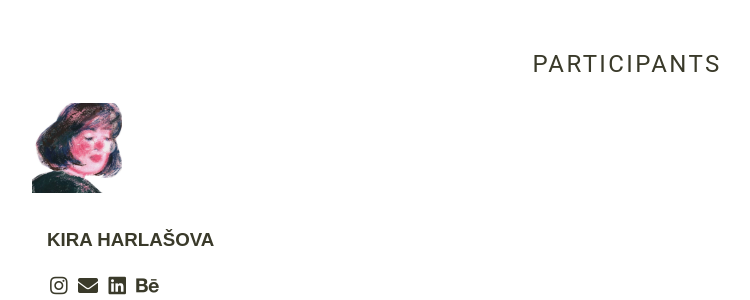
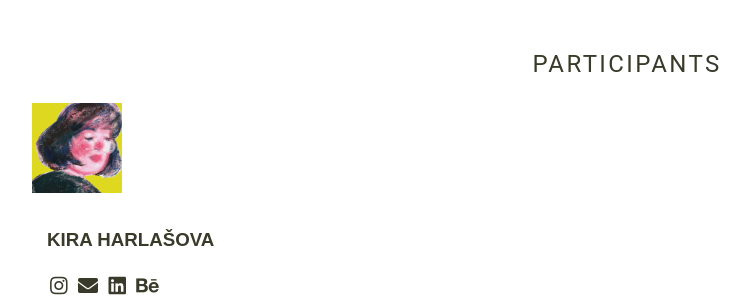
Before and after one commit to c0chonnet/teed, a Python web app: template templates/index.html in a window 1280 px wide. Shown: the part 1124-1424 px from the top of the page, without its empty margins (13-763 px from the left). Run offline with Jinja, Linux system fonts and the light colour scheme; the template is opened without the code that fills it, so the values that code supplies are empty; some libraries are stand-ins or nearby versions.

Commit message:
PNG avatar

```diff
--- a/templates/index.html
+++ b/templates/index.html
@@ -76,7 +76,7 @@
 
                 <div class="artist1 pure-g">
                     <div class="pure-u-1-5">
-                        <img class="artistpic" src="/static/kira.jpg" alt="">
+                        <img class="artistpic" src="/static/kira.png" alt="">
                     </div>
                     <div class="pure-u-4-5 artisttext">
                 <h3 style="text-transform: uppercase;">Kira Harlašova</h3>
```
Also changed, not shown: static/kira.jpg (deleted), static/kira.png (added).
